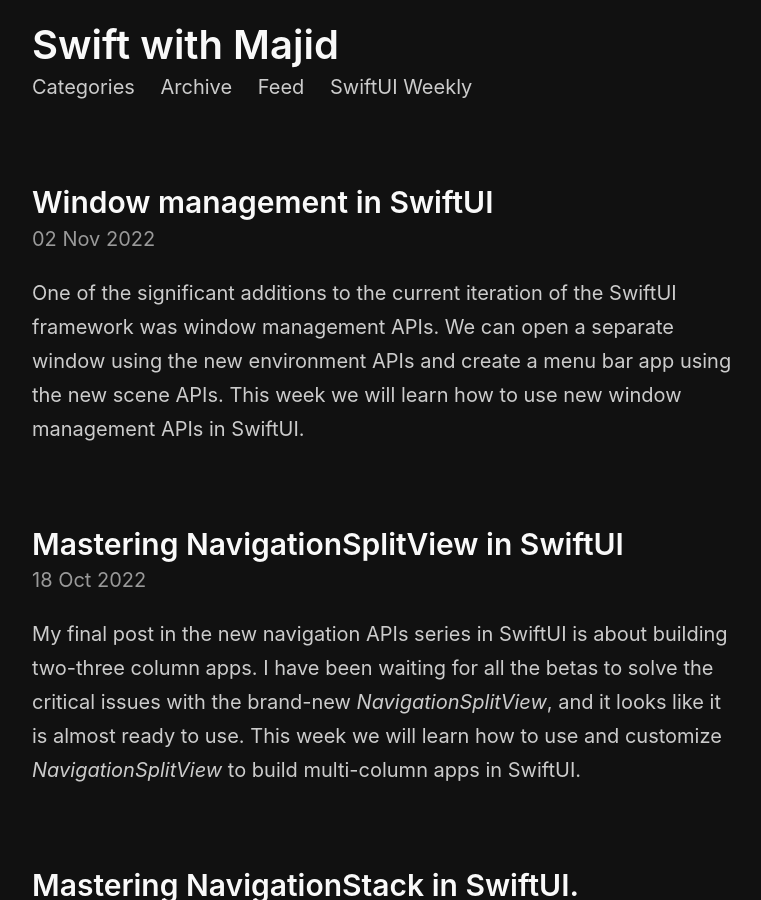
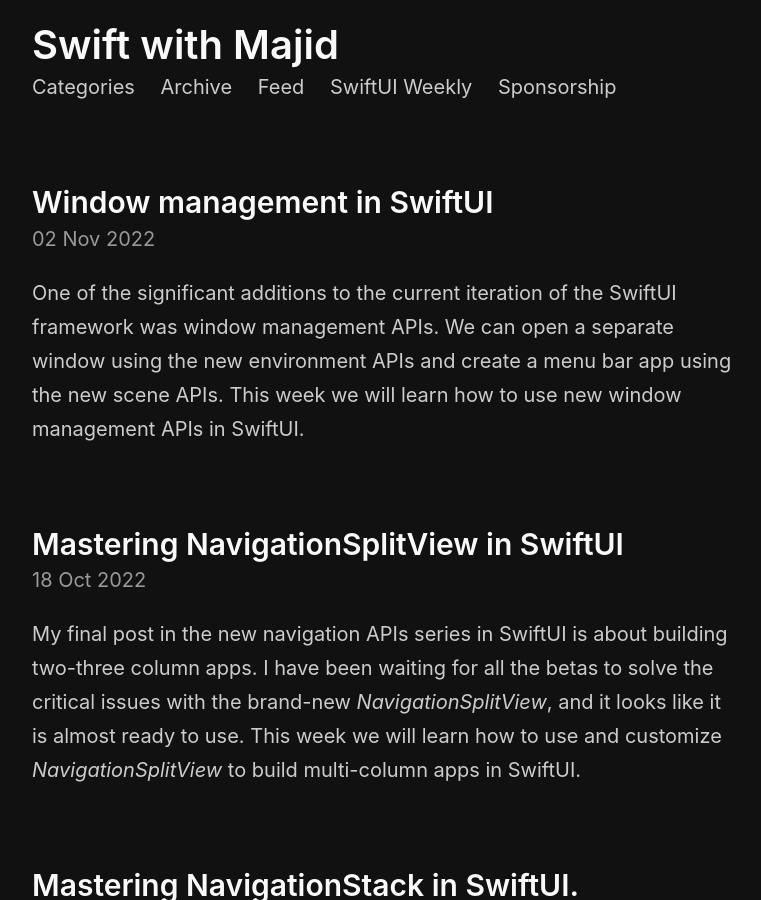
Before and after one commit to mecid/mecid.github.io, a Jekyll site: the page built from index.html, in a window 1280 px wide and 900 px high. Shown: the whole window, without its empty margins (258-1019 px from the left). Built offline with Jekyll 4.4.1, drawn with Linux system fonts in a browser that asks for light colours; the list of posts is cut into pages by our own code.

Commit message:
sponsorship link added

```diff
--- a/_layouts/default.html
+++ b/_layouts/default.html
@@ -16,6 +16,7 @@
             <a href="/archive" title="Archive">Archive</a>
             <a href="/feed.xml" title="Feed">Feed</a>
             <a href="http://weekly.swiftwithmajid.com" title="SwiftUI Weekly">SwiftUI Weekly</a>
+            <a href="/sponsorship" title="Sponsorship">Sponsorship</a>
           </div>
         </nav>
       </header>
```
